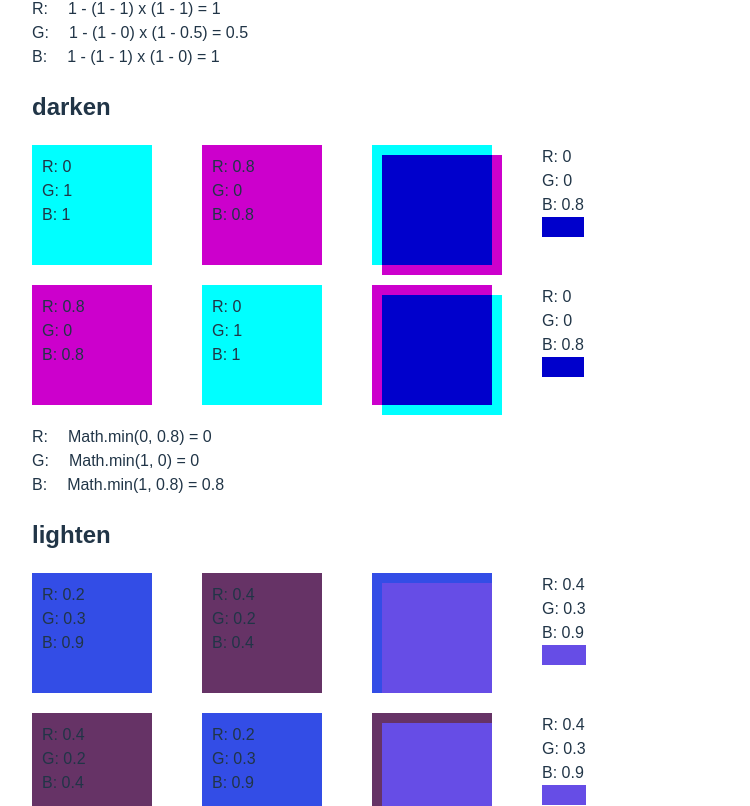
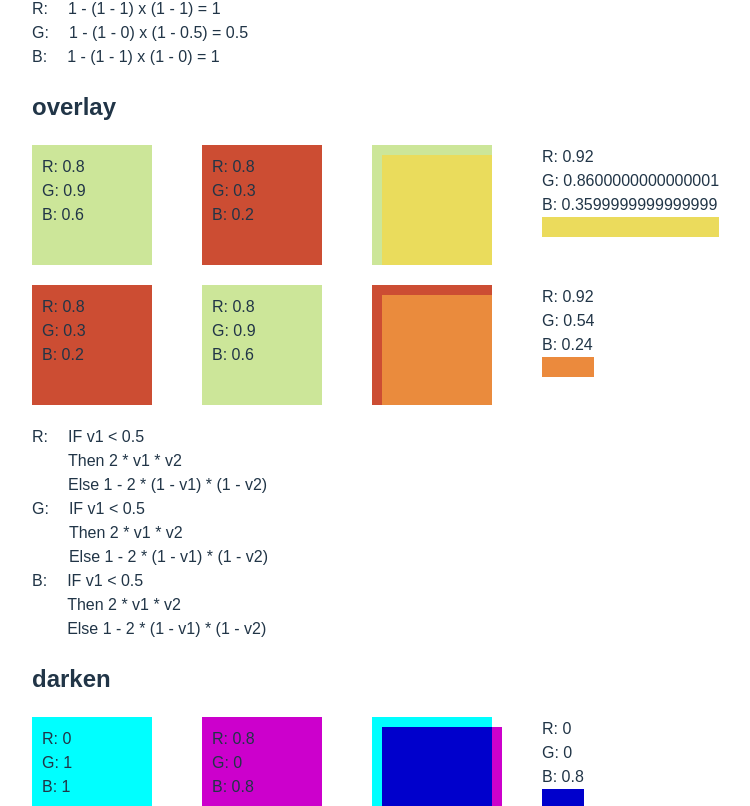
Before and after one commit to umezo/css-mix-blend-mode-study, a React (Vite) app: page / in a window 1280 px wide. Shown: the part 1214-2020 px from the top of the page, without its empty margins (8-758 px from the left). Built offline with nearby package versions, Linux system fonts and the light colour scheme.

Commit message:
Add logic

```diff
--- /dev/null
+++ b/src/libs/examples/color-burn.tsx
@@ -0,0 +1,19 @@
+import type { BlendModeExample } from "../../type";
+import { eachColor } from "../eachColor";
+
+export const ColorBurn: BlendModeExample = {
+  logic: ({ base, target }) => {
+    return eachColor(base, target, (v1, v2) => 1 - (1 - v1) / v2);
+  },
+  example: [
+    [0.8, 0.9, 0.6],
+    [0.8, 0.3, 0.2],
+  ],
+  view: {
+    expression: ({ v1, v2 }) => (
+      <>
+        1 - (1 - {v1}) / {v2} = {1 - (1 - v1) / v2}
+      </>
+    ),
+  },
+};
--- /dev/null
+++ b/src/libs/examples/hard-light.tsx
@@ -0,0 +1,29 @@
+import type { BlendModeExample } from "../../type";
+import { eachColor } from "../eachColor";
+
+export const HardLight: BlendModeExample = {
+  logic: ({ base, target }) => {
+    return eachColor(base, target, (v1, v2) => {
+      if (v1 > 0.5) {
+        return 2 * v1 * v2;
+      } else {
+        return 1 - 2 * (1 - v1) * (1 - v2);
+      }
+    });
+  },
+  example: [
+    [0.8, 0.9, 0.6],
+    [0.8, 0.3, 0.2],
+  ],
+  view: {
+    expression: () => (
+      <>
+        IF v1 &gt; 0.5
+        <br />
+        Then 2 * v1 * v2
+        <br />
+        Else 1 - 2 * (1 - v1) * (1 - v2)
+      </>
+    ),
+  },
+};
--- a/src/libs/examples/index.tsx
+++ b/src/libs/examples/index.tsx
@@ -1,8 +1,11 @@
+import { ColorBurn } from "./color-burn";
 import { ColorDodge } from "./color-dodge";
 import { Darken } from "./darken";
+import { HardLight } from "./hard-light";
 import { Lighten } from "./lighten";
 import { Multiply } from "./multiply";
 import { Normal } from "./normal";
+import { Overlay } from "./overlay";
 import { Screen } from "./screen";
 
 /**
@@ -11,9 +14,45 @@ import { Screen } from "./screen";
  */
 export const examples = {
   normal: Normal,
+  /**
+   * 元の画像よりも必ず暗くなる。 (値域が0~1のため)
+   */
   multiply: Multiply,
+  /**
+   * 画像が明るくなる。(反転させて計算するから)
+   */
   screen: Screen,
+
+  /**
+   * 基本的には、下のレイヤーが明るかった場合はさらに明るくなり、下のレイヤーが暗かった場合はさらに暗くなるように働く。
+   * つまり、コントラストが強くなる。
+   * 同一の画像をオーバーレイした場合、「トーンカーブ」ダイアログで
+   * 「Sカーブ」状に編集した時のようなコントラスト効果が得られる。
+   */
+  overlay: Overlay,
+
+  /**
+   * Darken Only
+   * 値が小さいほうだけを表示する。
+   */
   darken: Darken,
+
+  /**
+   * Lighten Only
+   * 値が小さいほうだけを表示する。
+   */
   lighten: Lighten,
+  /**
+   * 下手に使わない方が良い。
+   * クリッピングが起きない程度に「覆い焼きカラー」をかけた場合、コントラストを増加させる効果を及ぼす。
+   */
   "color-dodge": ColorDodge,
+  /**
+   * 下手に使わない方が良い
+   */
+  "color-burn": ColorBurn,
+  /**
+   * オーバーレイとハードライトは逆の関係性を持っており、相互に切り替え可能なブレンド方式である
+   */
+  "hard-light": HardLight,
 };
--- /dev/null
+++ b/src/libs/examples/overlay.tsx
@@ -0,0 +1,29 @@
+import type { BlendModeExample } from "../../type";
+import { eachColor } from "../eachColor";
+
+export const Overlay: BlendModeExample = {
+  logic: ({ base, target }) => {
+    return eachColor(base, target, (v1, v2) => {
+      if (v1 < 0.5) {
+        return 2 * v1 * v2;
+      } else {
+        return 1 - 2 * (1 - v1) * (1 - v2);
+      }
+    });
+  },
+  example: [
+    [0.8, 0.9, 0.6],
+    [0.8, 0.3, 0.2],
+  ],
+  view: {
+    expression: () => (
+      <>
+        IF v1 &lt; 0.5
+        <br />
+        Then 2 * v1 * v2
+        <br />
+        Else 1 - 2 * (1 - v1) * (1 - v2)
+      </>
+    ),
+  },
+};
```
